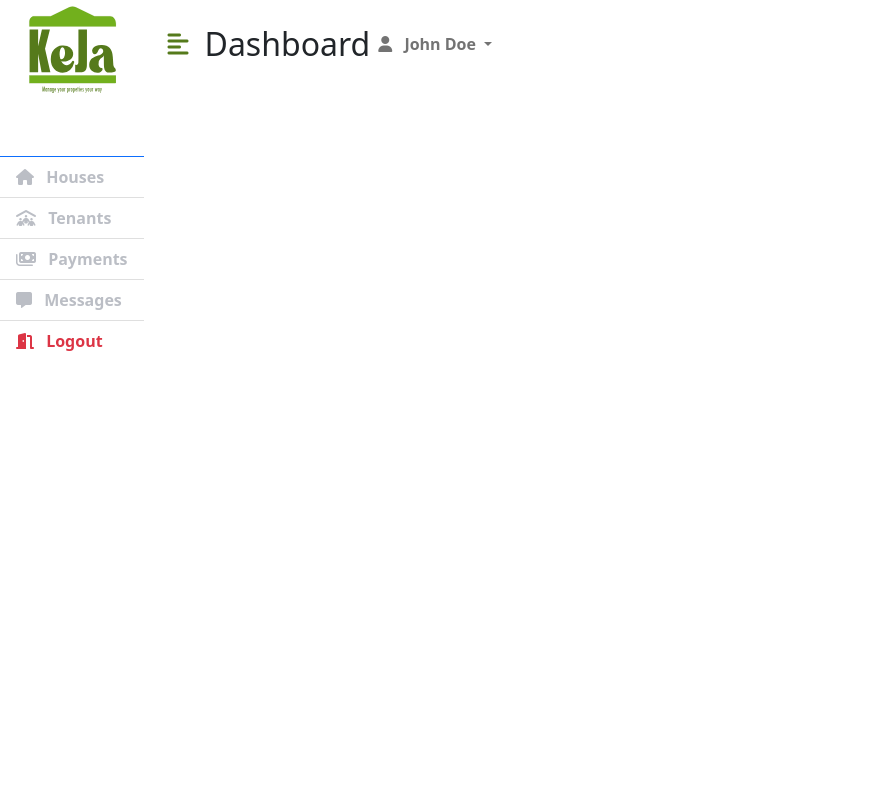
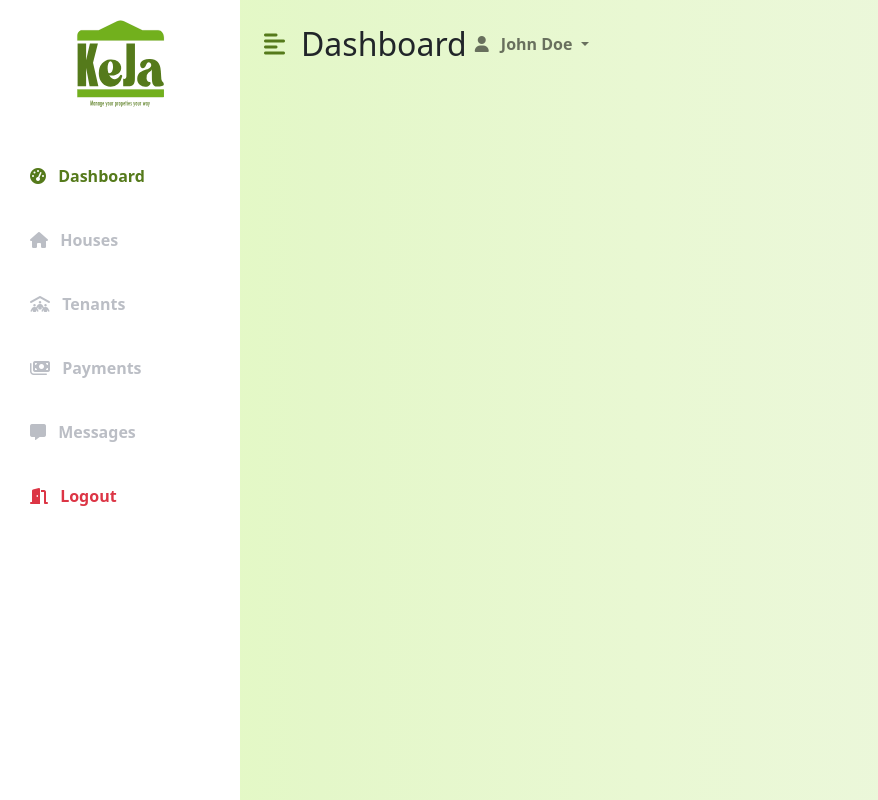
Before and after one commit to Mwambingu/KEJA, a Flask app: page / in a window 1280 px wide. Shown: the whole page, without its empty margins (0-878 px from the left). Run offline with Flask 2, Linux system fonts and the light colour scheme; some libraries are stand-ins or nearby versions.

Commit message:
Finished adding custom css styles to dashboard

```diff
--- a/flask_jinja_app/website/static/style.css
+++ b/flask_jinja_app/website/static/style.css
@@ -1,17 +1,104 @@
+/* my colors */
+/* 557A1B */
+/* 72B01D */
 :root {
-    --main-bg-color: #557A1B;
-    --main-text-color: #557A1B;
+    --main-bg-color: #557a1b;
+    --main-text-color: #557a1b;
     --second-text-color: #bbbec5;
-    --second-bg-color: #c1efde;
+    --second-bg-color: #72b01d;
+    /* --second-bg-color: #c1efde; */
 }
 
 .primary-text {
     color: var(--main-text-color);
 }
 
+.second-text {
+    color: var(--second-text-color);
+}
 
-.second-text {
-  color: var(--second-text-color);
+.primary-bg {
+    background-color: var(--main-bg-color);
 }
-557A1B
-72B01D
+
+.secondary-bg {
+    background-color: var(--second-bg-color);
+}
+
+.rounded-full {
+    border-radius: 100%;
+    -webkit-border-radius: 100%;
+    -moz-border-radius: 100%;
+    -ms-border-radius: 100%;
+    -o-border-radius: 100%;
+}
+
+#wrapper {
+    overflow-x: hidden;
+    background-image: linear-gradient(
+        to right,
+        #e2fcbd,
+        #e4f7c9,
+        #e9f8d3,
+        #ecf7dc,
+        #eff7e4
+    );
+}
+
+#sidebar-wrapper {
+    min-height: 100vh;
+    margin-left: -15rem;
+    transition: margin 0.25s ease-out;
+    -webkit-transition: margin 0.25s ease-out;
+    -moz-transition: margin 0.25s ease-out;
+    -ms-transition: margin 0.25s ease-out;
+    -o-transition: margin 0.25s ease-out;
+}
+
+#sidebar-wrapper .sidebar-heading {
+    padding: 0.875rem 1.25rem;
+    font-size: 1.2rem;
+}
+
+#sidebar-wrapper .list-group {
+    width: 15rem;
+}
+
+#page-content-wrapper {
+    min-width: 100vw;
+}
+
+#wrapper.toggled #sidebar-wrapper {
+    margin-left: 0;
+}
+
+#menu-toggle {
+    cursor: pointer;
+}
+
+.list-group-item {
+    border: none;
+    padding: 20px 30px;
+}
+
+.list-group-item.active {
+    background-color: transparent;
+    color: var(--main-text-color);
+    font-weight: bold;
+    border: none;
+}
+
+@media (min-width: 768px) {
+    #sidebar-wrapper {
+        margin-left: 0;
+    }
+
+    #page-content-wrapper {
+        min-width: 0;
+        width: 100%;
+    }
+
+    #wrapper.toggled #sidebar-wrapper {
+        margin-left: -15rem;
+    }
+}
```
